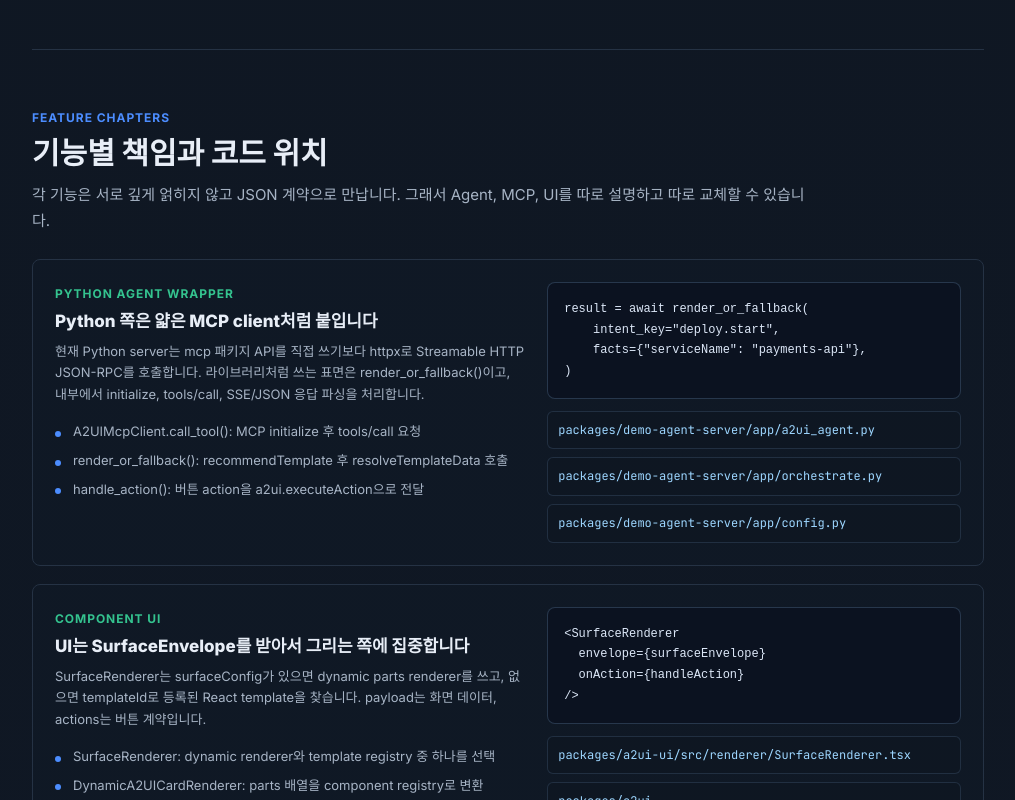
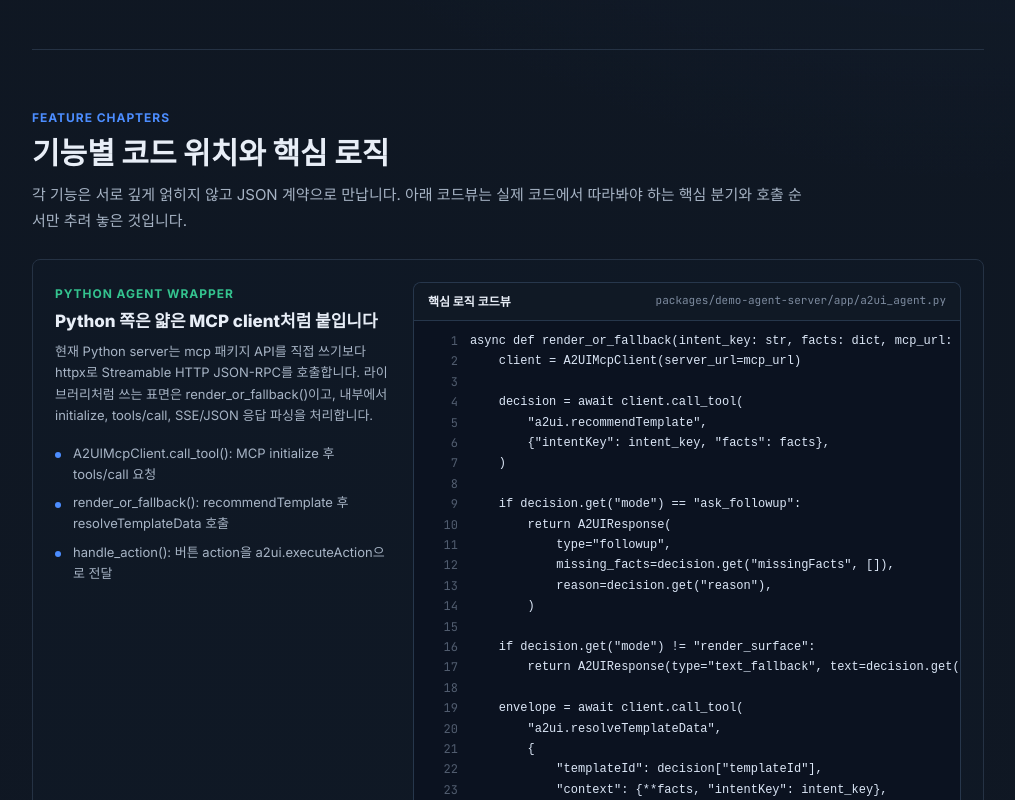
Before and after one commit to tahooki/a2ui-poc-rt-new-3, a Next.js app: page /code-guide in a window 1280 px wide. Shown: the part 1020-1820 px from the top of the page, without its empty margins (248-1263 px from the left). Built offline with nearby package versions, Linux system fonts and the light colour scheme.

Commit message:
Refine code guide navigation and examples

```diff
--- a/src/devops-console/pages/code-guide-page.module.css
+++ b/src/devops-console/pages/code-guide-page.module.css
@@ -181,7 +181,7 @@
 
 .featureChapter {
   display: grid;
-  grid-template-columns: minmax(0, 1fr) minmax(320px, .88fr);
+  grid-template-columns: minmax(0, .76fr) minmax(420px, 1.24fr);
   gap: 22px;
   align-items: start;
   padding: 22px;
@@ -242,6 +242,75 @@
   font-family: var(--console-font-mono);
   font-size: 12px;
   line-height: 1.65;
+}
+
+.codeView {
+  min-width: 0;
+  overflow: hidden;
+  border: 1px solid rgba(50, 70, 94, .72);
+  border-radius: 8px;
+  background: #0b1220;
+}
+
+.codeViewHeader {
+  display: flex;
+  align-items: center;
+  justify-content: space-between;
+  gap: 12px;
+  padding: 10px 14px;
+  border-bottom: 1px solid rgba(50, 70, 94, .66);
+  background: rgba(17, 26, 38, .9);
+}
+
+.codeViewTitle {
+  flex: 0 0 auto;
+  color: var(--console-text);
+  font-size: 12px;
+  font-weight: 700;
+  line-height: 1.45;
+}
+
+.codeViewHeader code {
+  min-width: 0;
+  color: var(--console-text-muted);
+  font-family: var(--console-font-mono);
+  font-size: 11px;
+  line-height: 1.45;
+  overflow: hidden;
+  text-overflow: ellipsis;
+  white-space: nowrap;
+}
+
+.codeViewBody {
+  max-height: 520px;
+  overflow: auto;
+  padding: 10px 0;
+}
+
+.codeViewLine {
+  min-width: max-content;
+  display: grid;
+  grid-template-columns: 44px minmax(0, max-content);
+  gap: 12px;
+  padding: 0 16px 0 0;
+  color: #dce7f7;
+  font-family: var(--console-font-mono);
+  font-size: 12px;
+  line-height: 1.7;
+}
+
+.codeViewLine:hover {
+  background: rgba(76, 141, 255, .06);
+}
+
+.lineNumber {
+  user-select: none;
+  color: rgba(125, 139, 159, .62);
+  text-align: right;
+}
+
+.codeViewLine code {
+  white-space: pre;
 }
 
 .fileList {
--- a/src/devops-console/pages/code-guide-page.tsx
+++ b/src/devops-console/pages/code-guide-page.tsx
@@ -46,10 +46,39 @@ const featureStories = [
       "packages/demo-agent-server/app/orchestrate.py",
       "packages/demo-agent-server/app/config.py",
     ],
-    snippet: `result = await render_or_fallback(
-    intent_key="deploy.start",
-    facts={"serviceName": "payments-api"},
-)`,
+    snippet: `async def render_or_fallback(intent_key: str, facts: dict, mcp_url: str | None = None):
+    client = A2UIMcpClient(server_url=mcp_url)
+
+    decision = await client.call_tool(
+        "a2ui.recommendTemplate",
+        {"intentKey": intent_key, "facts": facts},
+    )
+
+    if decision.get("mode") == "ask_followup":
+        return A2UIResponse(
+            type="followup",
+            missing_facts=decision.get("missingFacts", []),
+            reason=decision.get("reason"),
+        )
+
+    if decision.get("mode") != "render_surface":
+        return A2UIResponse(type="text_fallback", text=decision.get("reason"))
+
+    envelope = await client.call_tool(
+        "a2ui.resolveTemplateData",
+        {
+            "templateId": decision["templateId"],
+            "context": {**facts, "intentKey": intent_key},
+        },
+    )
+
+    if "error" in envelope:
+        return A2UIResponse(
+            type="text_fallback",
+            text=f"템플릿 렌더링 실패: {envelope['error']}",
+        )
+
+    return A2UIResponse(type="surface", surface=envelope)`,
   },
   {
     eyebrow: "Component UI",
@@ -65,10 +94,60 @@ const featureStories = [
       "packages/a2ui-ui/src/dynamic/DynamicA2UICardRenderer.tsx",
       "packages/a2ui-chat/src/A2UISurfaceHost.tsx",
     ],
-    snippet: `<SurfaceRenderer
-  envelope={surfaceEnvelope}
-  onAction={handleAction}
-/>`,
+    snippet: `export function SurfaceRenderer({ envelope, onAction }: SurfaceRendererProps) {
+  if ((envelope as DynamicA2UIEnvelope).surfaceConfig) {
+    const dynamicEnvelope = envelope as DynamicA2UIEnvelope;
+    return (
+      <DynamicA2UICardRenderer
+        envelope={dynamicEnvelope}
+        surfaceConfig={dynamicEnvelope.surfaceConfig!}
+        onAction={onAction}
+      />
+    );
+  }
+
+  const def = getTemplate(envelope.templateId);
+  if (!def) {
+    return (
+      <div>
+        <strong>Template not found: {envelope.templateId}</strong>
+        <pre>{JSON.stringify(envelope.payload, null, 2)}</pre>
+      </div>
+    );
+  }
+
+  const Component = def.component;
+  return (
+    <Component
+      payload={envelope.payload}
+      actions={envelope.actions as TemplateAction[] | undefined}
+      onAction={onAction}
+    />
+  );
+}
+
+export function DynamicA2UICardRenderer({ envelope, surfaceConfig, onAction }) {
+  const draftPayload = envelope.payload;
+  const bindingContext = {
+    payload: draftPayload,
+    actions: envelope.actions,
+    meta: envelope.meta,
+  };
+  const title = resolveBindingValue(surfaceConfig.card.title, bindingContext);
+  const actions = surfaceConfig.card.actions?.source === "templateActions"
+    ? envelope.actions
+    : undefined;
+
+  return (
+    <A2UICardShell title={title} actions={actions} payload={draftPayload} onAction={onAction}>
+      {surfaceConfig.parts.map((part) => {
+        const Part = getA2UIPart(part.type);
+        const props = resolveProps(part.props, bindingContext);
+        return Part ? <Part key={part.id} {...props} /> : <UnknownPartFallback id={part.id} type={part.type} />;
+      })}
+    </A2UICardShell>
+  );
+}`,
   },
   {
     eyebrow: "Admin MCP Server",
@@ -84,10 +163,55 @@ const featureStories = [
       "packages/a2ui-admin/src/mcp-server/tools/register-tools.ts",
       "packages/a2ui-admin/src/mcp-server/runtime/resolve-template.ts",
     ],
-    snippet: `server.tool("a2ui.resolveTemplateData", schema, async ({ templateId, context }) => {
-  const result = await resolveTemplateById(templateId, context, { checkAuth: true });
-  return surfaceEnvelope(result);
-});`,
+    snippet: `server.tool(
+  "a2ui.resolveTemplateData",
+  "resolver chain을 실행하여 SurfaceEnvelope을 반환합니다.",
+  { templateId: z.string(), context: z.record(z.string(), z.unknown()) },
+  async ({ templateId, context }) => {
+    const result = await resolveTemplateById(templateId, context, { checkAuth: true });
+
+    if (result.error || !result.envelope) {
+      return {
+        content: [{ type: "text", text: JSON.stringify({ error: result.error }) }],
+        isError: true,
+      };
+    }
+
+    return { content: [{ type: "text", text: JSON.stringify(result.envelope) }] };
+  },
+);
+
+export async function resolveTemplateRegistration(registration, context) {
+  const resolverData = { ...context };
+  const trace = [];
+
+  for (const resolver of registration.resolvers) {
+    const result = await runResolver(registration, resolver, resolverData);
+    trace.push(result);
+    if (result.status === "failed" && result.phase === "blocking") {
+      return { trace, resolverData, error: result.error };
+    }
+  }
+
+  applyBuiltInDerivedFields(registration, resolverData);
+  const payload = applyBinding(registration.bindingRecipe, resolverData);
+  const validation = validatePayload(
+    registration.bindingRecipeId,
+    payload,
+    registration.generatedValidation,
+  );
+  const actions = registration.actions.map((action) => actionAvailability(action, payload));
+
+  return {
+    envelope: {
+      templateId: registration.bindingRecipeId,
+      payload,
+      actions,
+      surfaceConfig: registration.surfaceConfig,
+      meta: { resolverTraceDetail: trace },
+    },
+  };
+}`,
   },
 ];
 
@@ -160,6 +284,35 @@ function CodeBlock({ children }: { children: string }) {
     <pre className={s.codeBlock}>
       <code>{children}</code>
     </pre>
+  );
+}
+
+function CodeView({
+  children,
+  file,
+  title,
+}: {
+  children: string;
+  file: string;
+  title: string;
+}) {
+  const lines = children.trim().split("\n");
+
+  return (
+    <div className={s.codeView}>
+      <div className={s.codeViewHeader}>
+        <span className={s.codeViewTitle}>{title}</span>
+        <code>{file}</code>
+      </div>
+      <div className={s.codeViewBody}>
+        {lines.map((line, index) => (
+          <div className={s.codeViewLine} key={`${index}-${line}`}>
+            <span className={s.lineNumber}>{index + 1}</span>
+            <code>{line || " "}</code>
+          </div>
+        ))}
+      </div>
+    </div>
   );
 }
 
@@ -237,9 +390,9 @@ export function CodeGuidePage() {
 
         <section className={s.section}>
           <div className={s.eyebrow}>Feature Chapters</div>
-          <h2>기능별 책임과 코드 위치</h2>
+          <h2>기능별 코드 위치와 핵심 로직</h2>
           <p className={s.sectionLead}>
-            각 기능은 서로 깊게 얽히지 않고 JSON 계약으로 만납니다. 그래서 Agent, MCP, UI를 따로 설명하고 따로 교체할 수 있습니다.
+            각 기능은 서로 깊게 얽히지 않고 JSON 계약으로 만납니다. 아래 코드뷰는 실제 코드에서 따라봐야 하는 핵심 분기와 호출 순서만 추려 놓은 것입니다.
           </p>
           <div className={s.featureStack}>
             {featureStories.map((feature) => (
@@ -255,7 +408,9 @@ export function CodeGuidePage() {
                   </ul>
                 </div>
                 <div className={s.chapterAside}>
-                  <CodeBlock>{feature.snippet}</CodeBlock>
+                  <CodeView file={feature.files[0]} title="핵심 로직 코드뷰">
+                    {feature.snippet}
+                  </CodeView>
                   <div className={s.fileList}>
                     {feature.files.map((file) => (
                       <code key={file}>{file}</code>
--- a/src/devops-console/shell/sidebar-nav.tsx
+++ b/src/devops-console/shell/sidebar-nav.tsx
@@ -7,11 +7,10 @@ export type NavKey = PageKey | "assistant" | "story" | "a2ui" | "codeGuide";
 
 const navItems: Array<{ href: string; key: NavKey; label: string; icon: IconName }> = [
   { href: "/story", key: "story", label: "Story", icon: "story" },
-  { href: "/code-guide", key: "codeGuide", label: "기능별 코드 설명", icon: "terminal" },
   { href: "/deploy/image", key: "deploy", label: "Deploy", icon: "deploy" },
   { href: "/approve", key: "approve", label: "Approve", icon: "approve" },
   { href: "/rollback", key: "rollback", label: "Rollback", icon: "rollback" },
-  { href: "/a2ui-components", key: "a2ui", label: "A2UI", icon: "dashboard" },
+  { href: "/code-guide", key: "codeGuide", label: "Code Guide", icon: "terminal" },
 ];
 
 export function SidebarNav({
```
